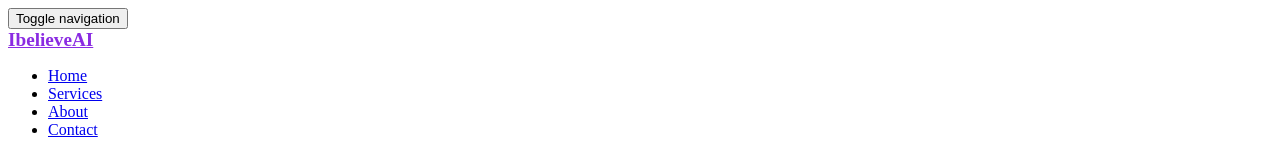
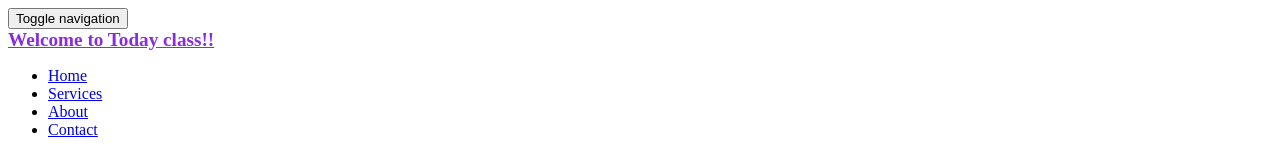
Before and after one commit to themohamedfaizal/SampleWebpage, a plain HTML site: page index.html in a window 1280 px wide. Shown: the top 160 px of the page. Drawn offline with Linux system fonts and the light colour scheme.

Commit message:
Update index.html

```diff
--- a/index.html
+++ b/index.html
@@ -30,7 +30,7 @@
                         <div class="logo-container">
                             <div class="logo-wrap local-scroll">
                               <a href="#home" style="color: blueviolet; font-size: larger;">
-                                 <b> IbelieveAI </b>
+                                 <b> Welcome to Today class!! </b>
                               </a>
                             </div>
                         </div>
```
